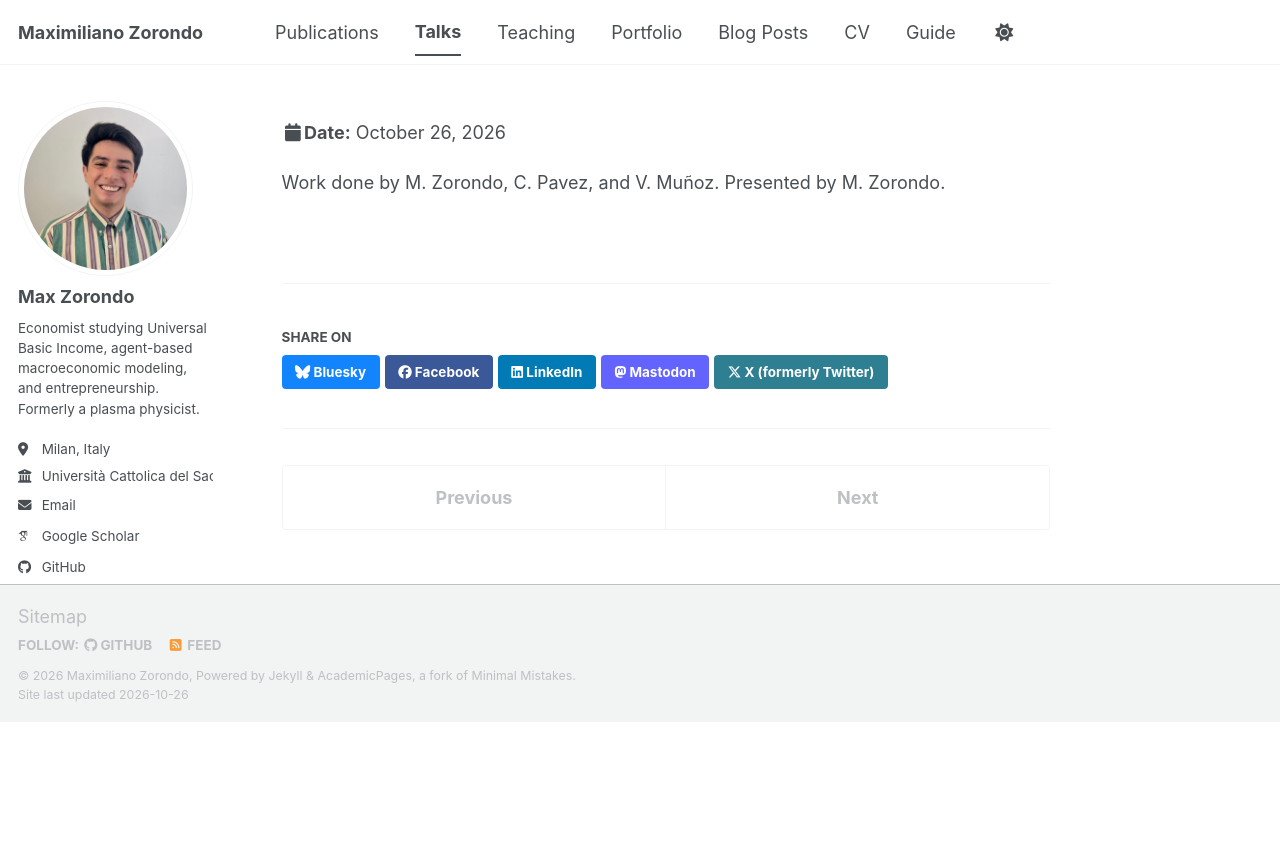
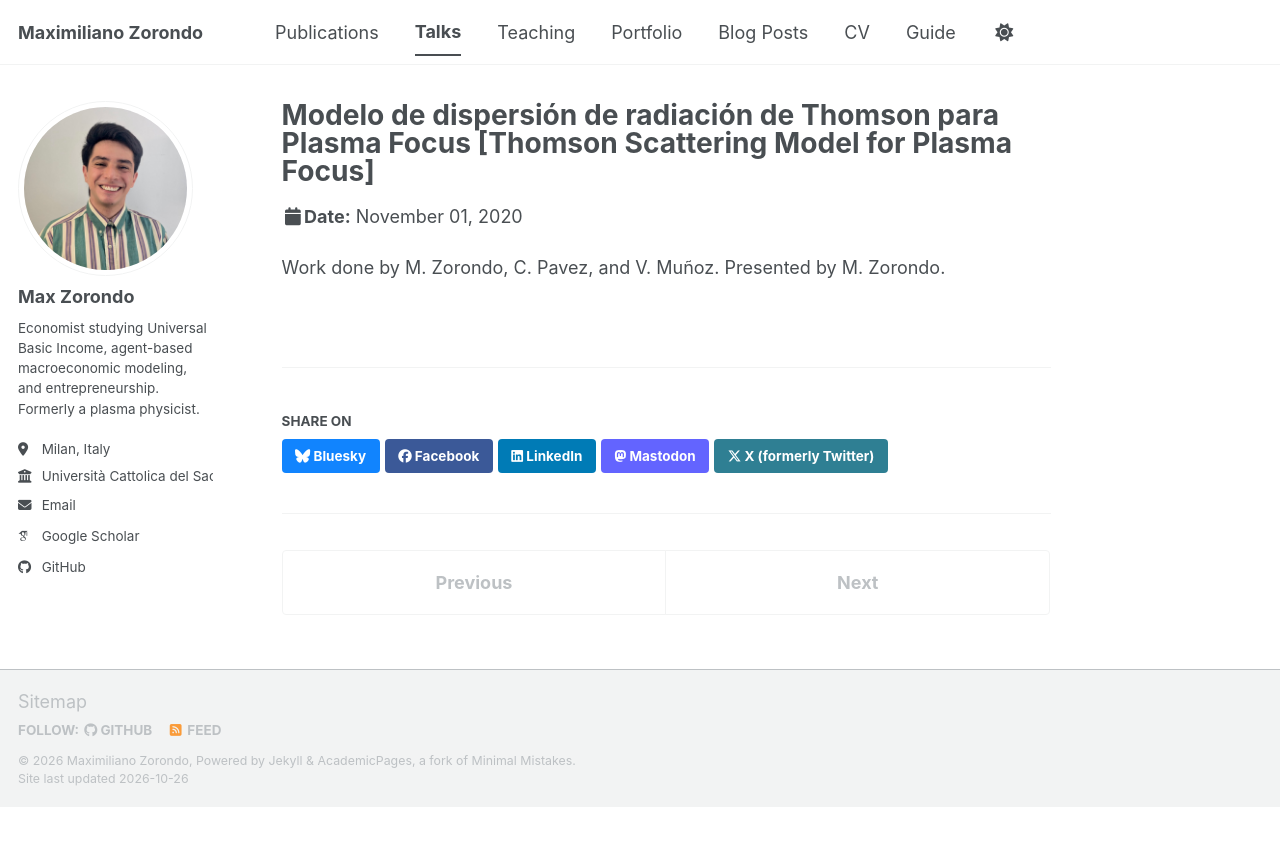
Before and after one commit to mzorondo/mzorondo.github.io, a Jekyll site: the page built from _talks/2020-11-01-modelo-dispersion-thomson.md, in a window 1280 px wide. Shown: the top 846 px of the page. Built offline with Jekyll 4.4.1, drawn with Linux system fonts in a browser that asks for light colours; some web fonts are replaced; a script bundle is joined from its source files by our own code; library files that are not in the unit come from our copies.

Commit message:
Fix title formatting in talk metadata

```diff
--- a/_talks/2020-11-01-modelo-dispersion-thomson.md
+++ b/_talks/2020-11-01-modelo-dispersion-thomson.md
@@ -1,5 +1,5 @@
 ---
-title: "Modelo de dispersión de radiación de Thomson para Plasma Focus ["Thomson Scattering Model for Plasma Focus"]"
+title: "Modelo de dispersión de radiación de Thomson para Plasma Focus [Thomson Scattering Model for Plasma Focus]"
 collection: talks
 type: "Oral presentation"
 permalink: /talks/2020-11-01-modelo-dispersion-thomson
```
